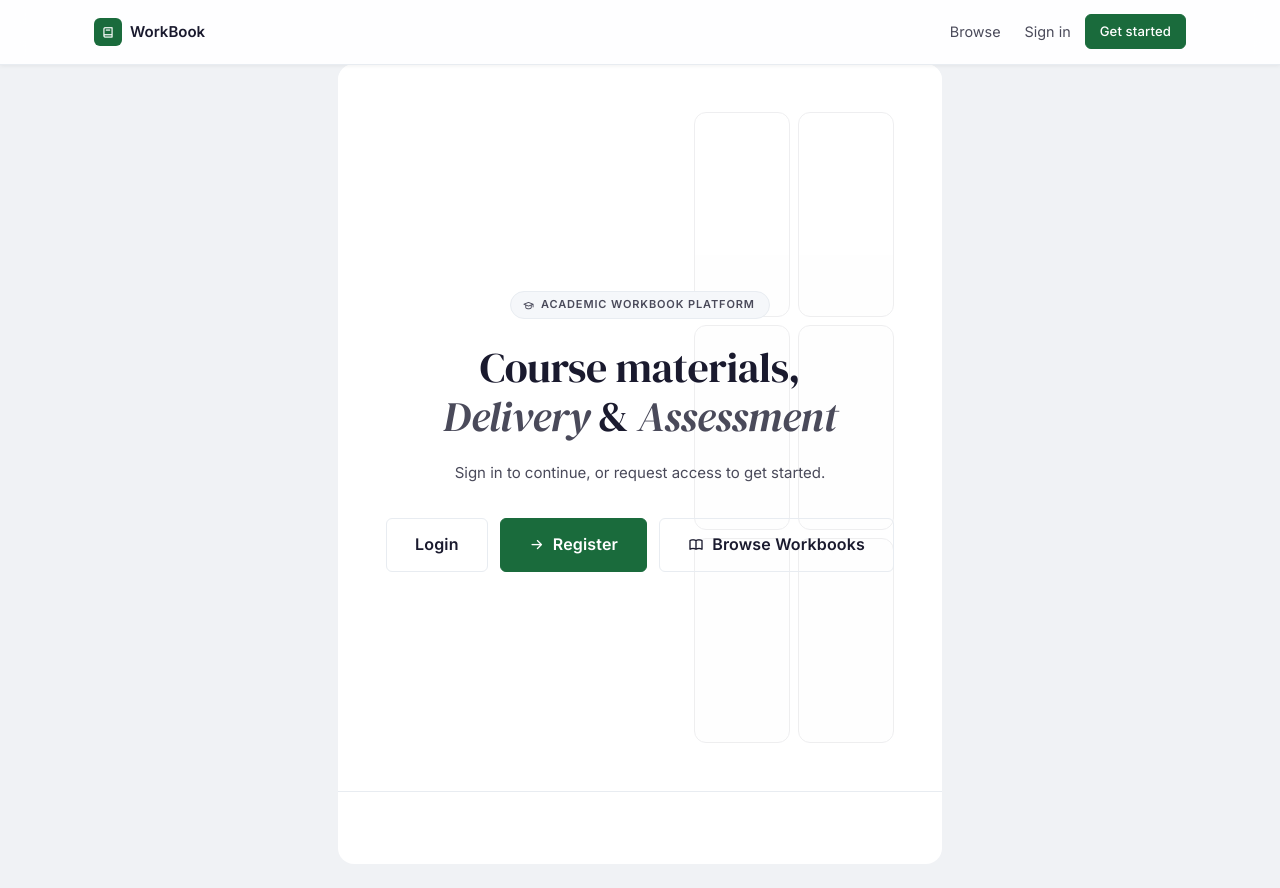
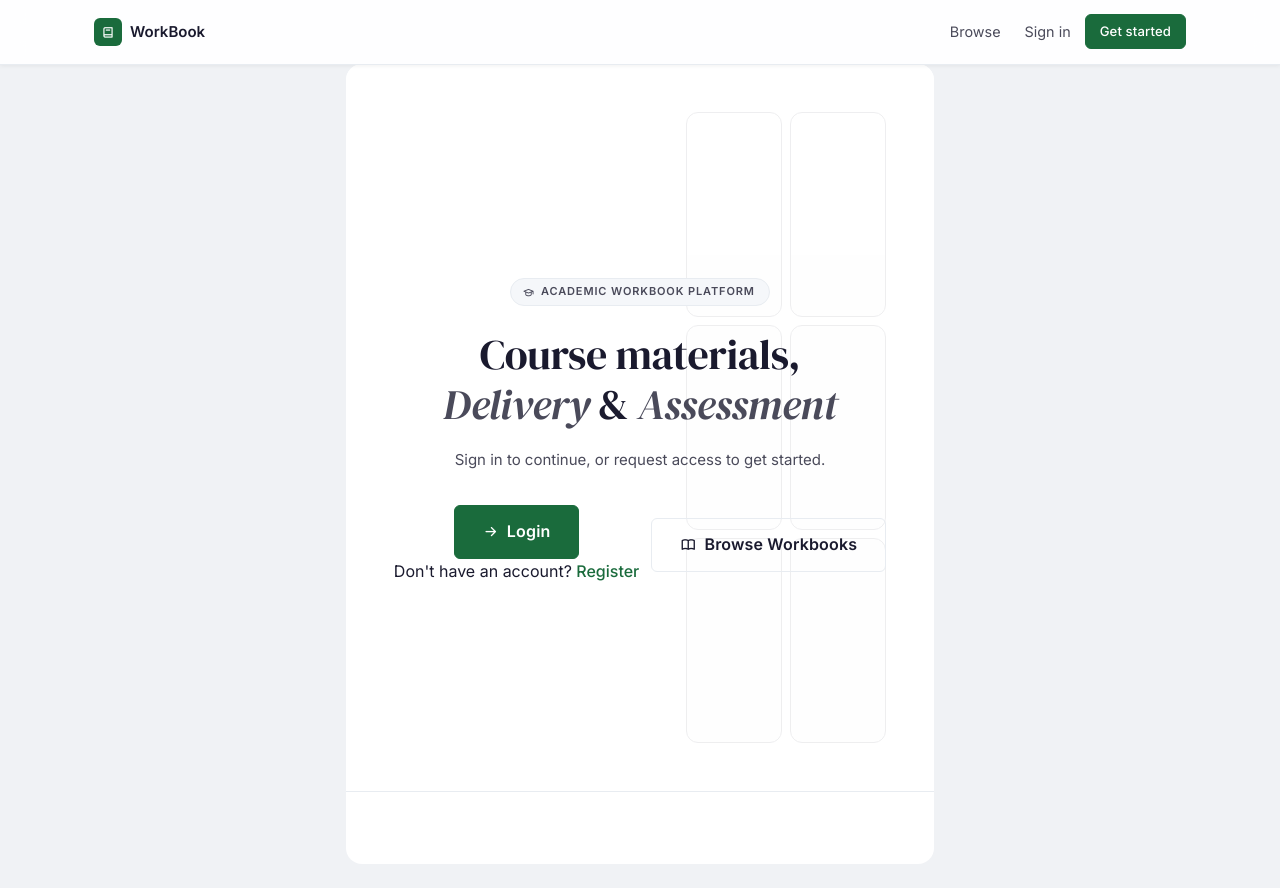
Before and after one commit to johnmurth/workbook-platform, a React (Vite) app: page / in a window 1280 px wide. Built offline with nearby package versions, Linux system fonts and the light colour scheme; no server answers.

Commit message:
feat: landing page CTA updates

```diff
--- a/src/pages/LandingPage.jsx
+++ b/src/pages/LandingPage.jsx
@@ -63,13 +63,15 @@ export default function LandingPage() {
                 </>
               ) : (
                 <>
-                  <Link to="/login" className="btn btn-secondary btn-lg">
-                    Login
-                  </Link>
-                  <Link to="/register" className="btn btn-primary btn-lg">
-                    <i className="ti ti-arrow-right" aria-hidden="true"></i>
-                    Register
-                  </Link>
+                  <div className="auth-buttons-wrapper">
+                    <Link to="/login" className="btn btn-primary btn-lg">
+                      <i className="ti ti-arrow-right" aria-hidden="true"></i>
+                      Login
+                    </Link>
+                    <p className="auth-switch-text">
+                      Don't have an account? <Link to="/register" className="auth-link">Register</Link>
+                    </p>
+                  </div>
                   <Link to="/store" className="btn btn-secondary btn-lg">
                     <i className="ti ti-book" aria-hidden="true"></i>
                     Browse Workbooks
@@ -126,10 +128,15 @@ export default function LandingPage() {
               </>
             ) : (
               <>
-                <Link to="/register" className="btn btn-primary btn-lg">
-                  <i className="ti ti-arrow-right" aria-hidden="true"></i>
-                  Request access
-                </Link>
+                <div className="auth-buttons-wrapper">
+                  <Link to="/login" className="btn btn-primary btn-lg">
+                    <i className="ti ti-arrow-right" aria-hidden="true"></i>
+                    Login
+                  </Link>
+                  <p className="auth-switch-text">
+                    Don't have an account? <Link to="/register" className="auth-link">Register</Link>
+                  </p>
+                </div>
                 <Link to="/store" className="btn btn-secondary btn-lg">
                   <i className="ti ti-book" aria-hidden="true"></i>
                   Browse Workbooks
```
